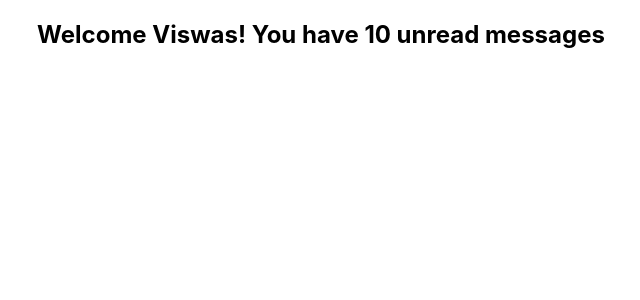
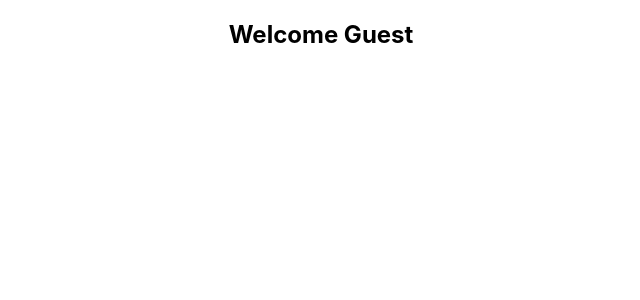
Before and after one commit to emdadul-islam439/typescript-react-practice, a React (Create React App) app: page / in a window 1280 px wide. Shown: the top 300 px of the page, without its empty margins (319-959 px from the left). Built offline with nearby package versions, Linux system fonts and the light colour scheme.

Commit message:
started vid-04--> modified the code to see some other informations

```diff
--- a/src/App.tsx
+++ b/src/App.tsx
@@ -4,7 +4,7 @@
 function App() {
   return (
     <div className="App">
-      <Greet name="Viswas" />
+      <Greet name="Viswas" messageCount={10} isLoggedIn={false} />
     </div>
   );
 }
--- a/src/components/Greet.tsx
+++ b/src/components/Greet.tsx
@@ -1,11 +1,17 @@
 type GreetProps = {
   name: string;
+  messageCount: number;
+  isLoggedIn: boolean;
 };
 
 export const Greet = (props: GreetProps) => {
   return (
     <div>
-      <h2>Welcome {props.name}! You have 10 unread messages</h2>
+      <h2>
+        {props.isLoggedIn
+          ? `Welcome ${props.name}! You have ${props.messageCount} unread messages`
+          : `Welcome Guest`}
+      </h2>
     </div>
   );
 };
```
